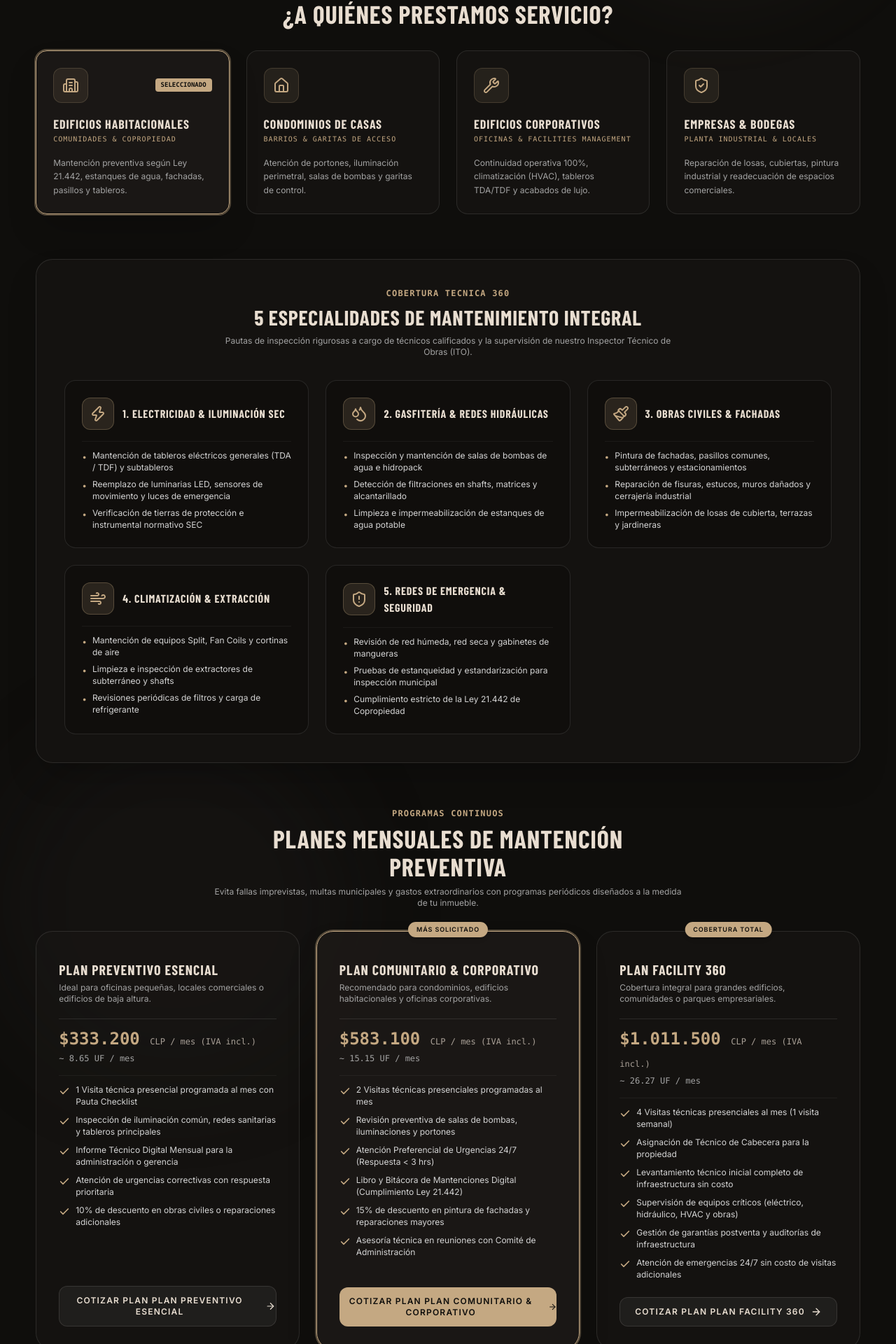
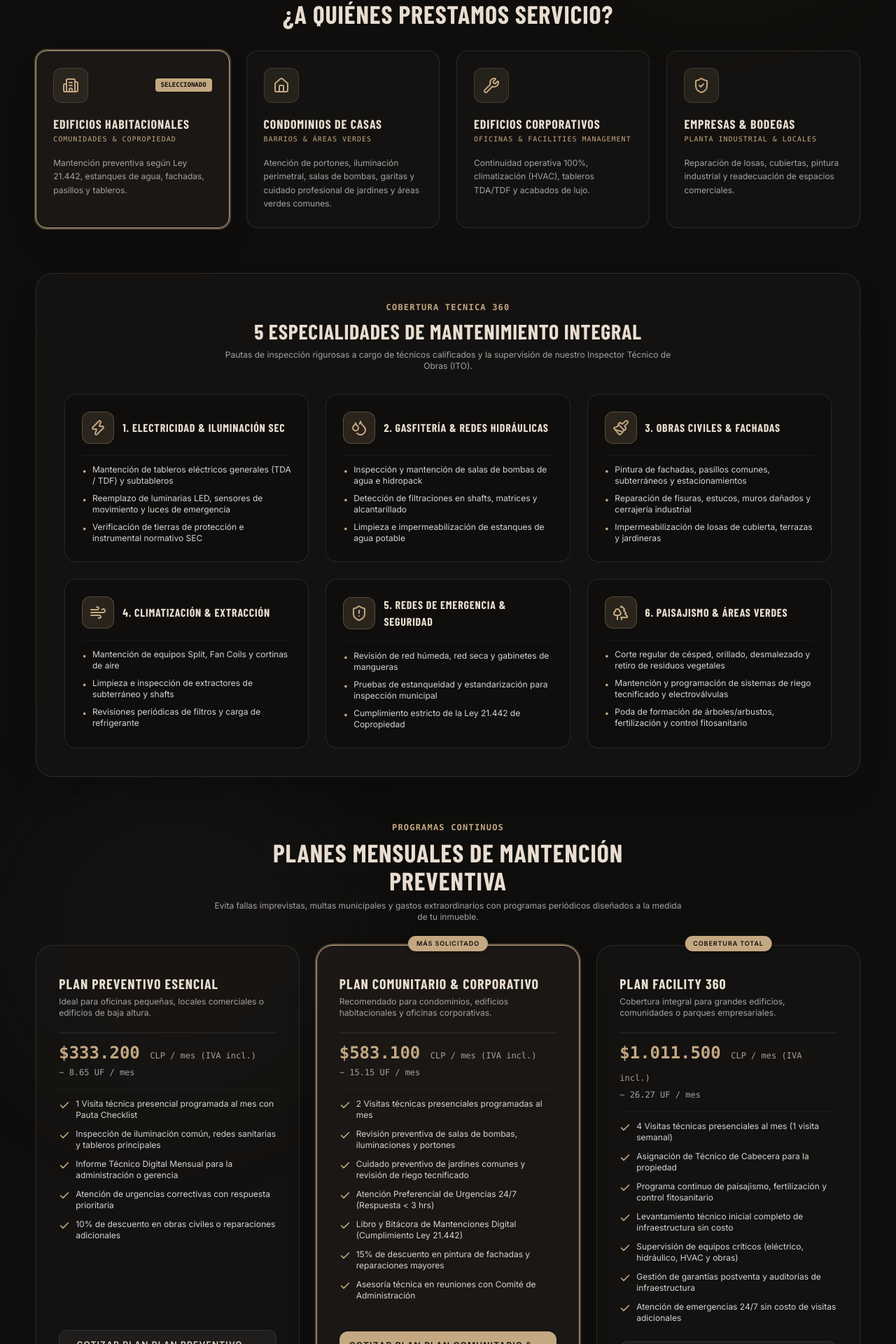
Before and after one commit to fernandomtorrest-maker/CONTRAPUNTO, a Next.js app in the folder contrapunto-web/: page /mantenimiento in a window 1280 px wide. Shown: the part 579-2499 px from the top of the page at 70% size. Built offline with nearby package versions, Linux system fonts and the light colour scheme; a web font is replaced by a local one.

Commit message:
feat: integra el servicio de Paisajismo y Mantencion de Areas Verdes para Condominios de Casas en /mantenimiento

```diff
--- a/contrapunto-web/components/sections/MantenimientoSection.tsx
+++ b/contrapunto-web/components/sections/MantenimientoSection.tsx
@@ -2,7 +2,7 @@
 
 import React, { useState } from 'react';
 import { motion } from 'framer-motion';
-import { ShieldCheck, Check, MessageSquare, Wrench, Building2, Home, Zap, Droplets, Paintbrush, Wind, ShieldAlert, Calendar, ClipboardCheck, ArrowRight, UserCheck, PhoneCall } from 'lucide-react';
+import { ShieldCheck, Check, MessageSquare, Wrench, Building2, Home, Zap, Droplets, Paintbrush, Wind, ShieldAlert, Calendar, ClipboardCheck, ArrowRight, UserCheck, PhoneCall, Trees } from 'lucide-react';
 import { Button } from '@/components/ui/Button';
 
 interface PlanMantenimiento {
@@ -26,9 +26,9 @@ const PROPERTY_TYPES = [
   {
     id: 'condominio',
     name: 'Condominios de Casas',
-    sub: 'Barrios & Garitas de Acceso',
+    sub: 'Barrios & Áreas Verdes',
     icon: <Home className="w-6 h-6 text-sand" />,
-    desc: 'Atención de portones, iluminación perimetral, salas de bombas y garitas de control.'
+    desc: 'Atención de portones, iluminación perimetral, salas de bombas, garitas y cuidado profesional de jardines y áreas verdes comunes.'
   },
   {
     id: 'corporativo',
@@ -96,6 +96,16 @@ const TECHNICAL_PILLARS = [
       'Pruebas de estanqueidad y estandarización para inspección municipal',
       'Cumplimiento estricto de la Ley 21.442 de Copropiedad'
     ]
+  },
+  {
+    id: 'verde',
+    icon: <Trees className="w-6 h-6 text-sand" />,
+    title: '6. Paisajismo & Áreas Verdes',
+    items: [
+      'Corte regular de césped, orillado, desmalezado y retiro de residuos vegetales',
+      'Mantención y programación de sistemas de riego tecnificado y electroválvulas',
+      'Poda de formación de árboles/arbustos, fertilización y control fitosanitario'
+    ]
   }
 ];
 
@@ -123,6 +133,7 @@ const MAINTENANCE_PLANS: PlanMantenimiento[] = [
     includedFeatures: [
       '2 Visitas técnicas presenciales programadas al mes',
       'Revisión preventiva de salas de bombas, iluminaciones y portones',
+      'Cuidado preventivo de jardines comunes y revisión de riego tecnificado',
       'Atención Preferencial de Urgencias 24/7 (Respuesta < 3 hrs)',
       'Libro y Bitácora de Mantenciones Digital (Cumplimiento Ley 21.442)',
       '15% de descuento en pintura de fachadas y reparaciones mayores',
@@ -138,6 +149,7 @@ const MAINTENANCE_PLANS: PlanMantenimiento[] = [
     includedFeatures: [
       '4 Visitas técnicas presenciales al mes (1 visita semanal)',
       'Asignación de Técnico de Cabecera para la propiedad',
+      'Programa continuo de paisajismo, fertilización y control fitosanitario',
       'Levantamiento técnico inicial completo de infraestructura sin costo',
       'Supervisión de equipos críticos (eléctrico, hidráulico, HVAC y obras)',
       'Gestión de garantías postventa y auditorías de infraestructura',
```
